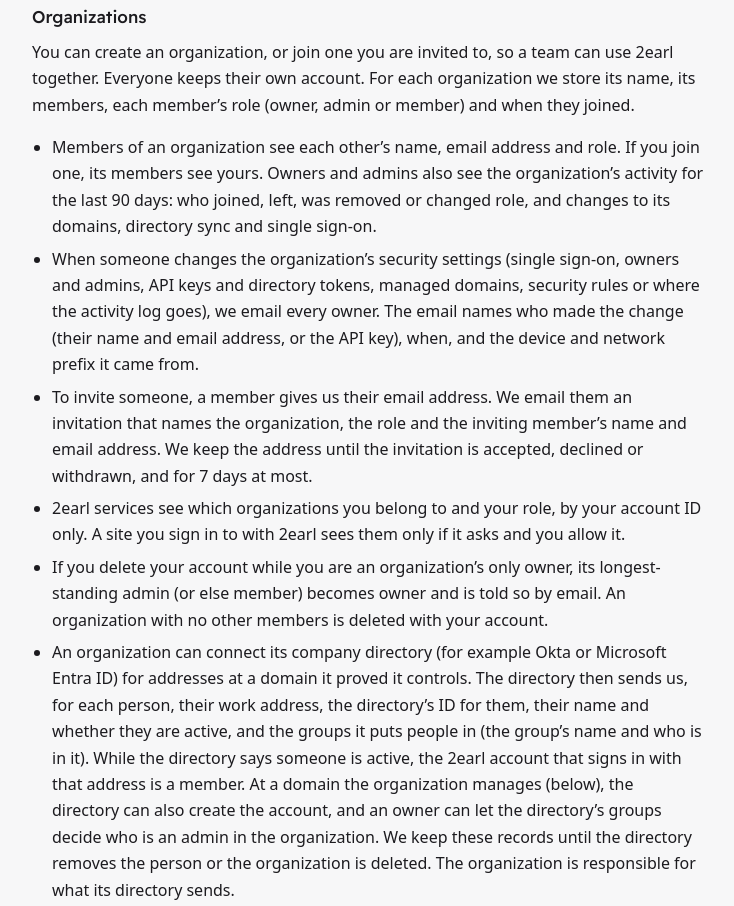
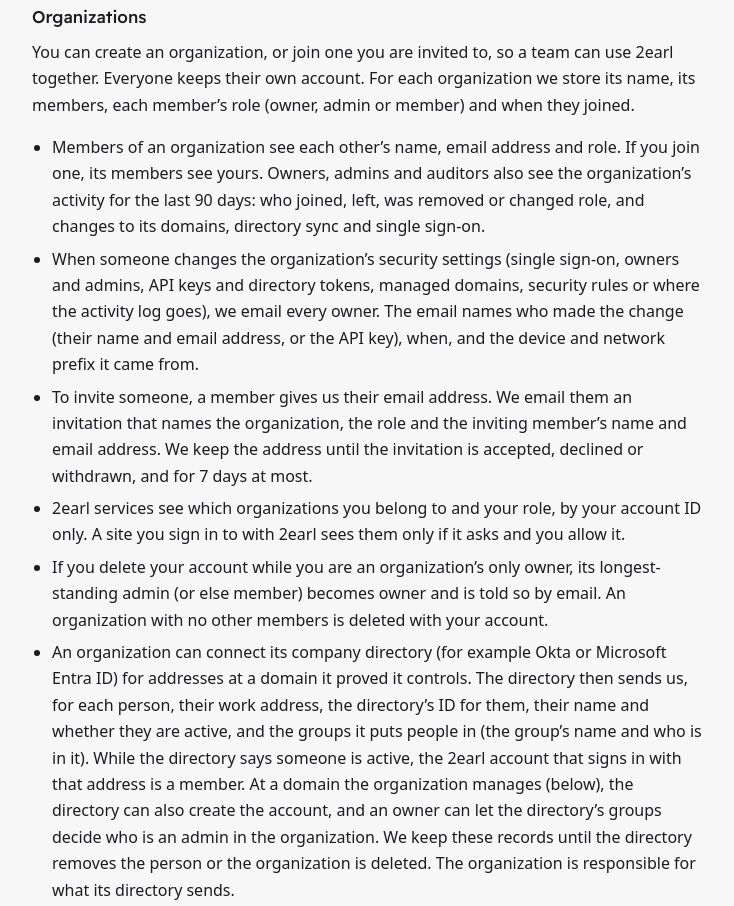
Before and after one commit to 2earl/website, a website: page public/privacy.html in a window 1280 px wide. Shown: the part 3578-4484 px from the top of the page, without its empty margins (96-830 px from the left). Drawn offline with Linux system fonts and the light colour scheme.

Commit message:
Privacy policy: auditors see an organization's activity (#30)
login adds an auditor role (login PR "The auditor role (phase 10k)"): auditors see the
organization's activity like owners and admins, read-only.


Claude-Session: https://claude.ai/code/session_013dRGngoZgP7M753nZvM5vL

Co-authored-by: Claude <noreply@anthropic.com>

```diff
--- a/public/privacy.html
+++ b/public/privacy.html
@@ -228,9 +228,9 @@
         <ul>
           <li>
             Members of an organization see each other’s name, email address and role. If you join
-            one, its members see yours. Owners and admins also see the organization’s activity for
-            the last 90 days: who joined, left, was removed or changed role, and changes to its
-            domains, directory sync and single sign-on.
+            one, its members see yours. Owners, admins and auditors also see the organization’s
+            activity for the last 90 days: who joined, left, was removed or changed role, and
+            changes to its domains, directory sync and single sign-on.
           </li>
           <li>
             When someone changes the organization’s security settings (single sign-on, owners and
```
